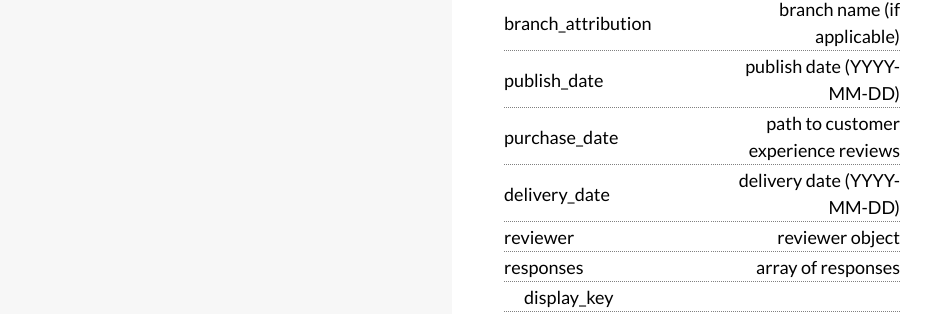
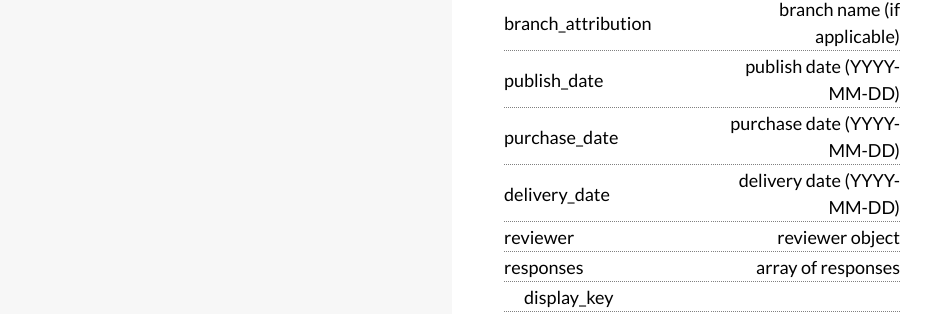
Before and after one commit to reevoo/reevoo.github.io, a Jekyll site: the page built from docs/reevooapi/customer-experience-review/customer-experience-review-detail.markdown, in a window 1280 px wide and 900 px high, scrolled down 853 px. Shown: the part 148-462 px from the top of the window, without its empty margins (163-1096 px from the left). Built offline with Jekyll 4.4.1, drawn with Linux system fonts in a browser that asks for light colours.

Commit message:
[+JL] Fix purchase date description

```diff
--- a/docs/reevooapi/customer-experience-review/customer-experience-review-detail.markdown
+++ b/docs/reevooapi/customer-experience-review/customer-experience-review-detail.markdown
@@ -33,7 +33,7 @@ Details for a single customer experience review.
 |id                                       |identifier for a customer experience review|
 |branch_attribution                       |branch name (if applicable)                |
 |publish_date                             |publish date (YYYY-MM-DD)                  |
-|purchase_date                            |path to customer experience reviews        |
+|purchase_date                            |purchase date (YYYY-MM-DD)                 |
 |delivery_date                            |delivery date (YYYY-MM-DD)                 |
 |reviewer                                 |reviewer object                            |
 |responses                                |array of responses                         |
```
